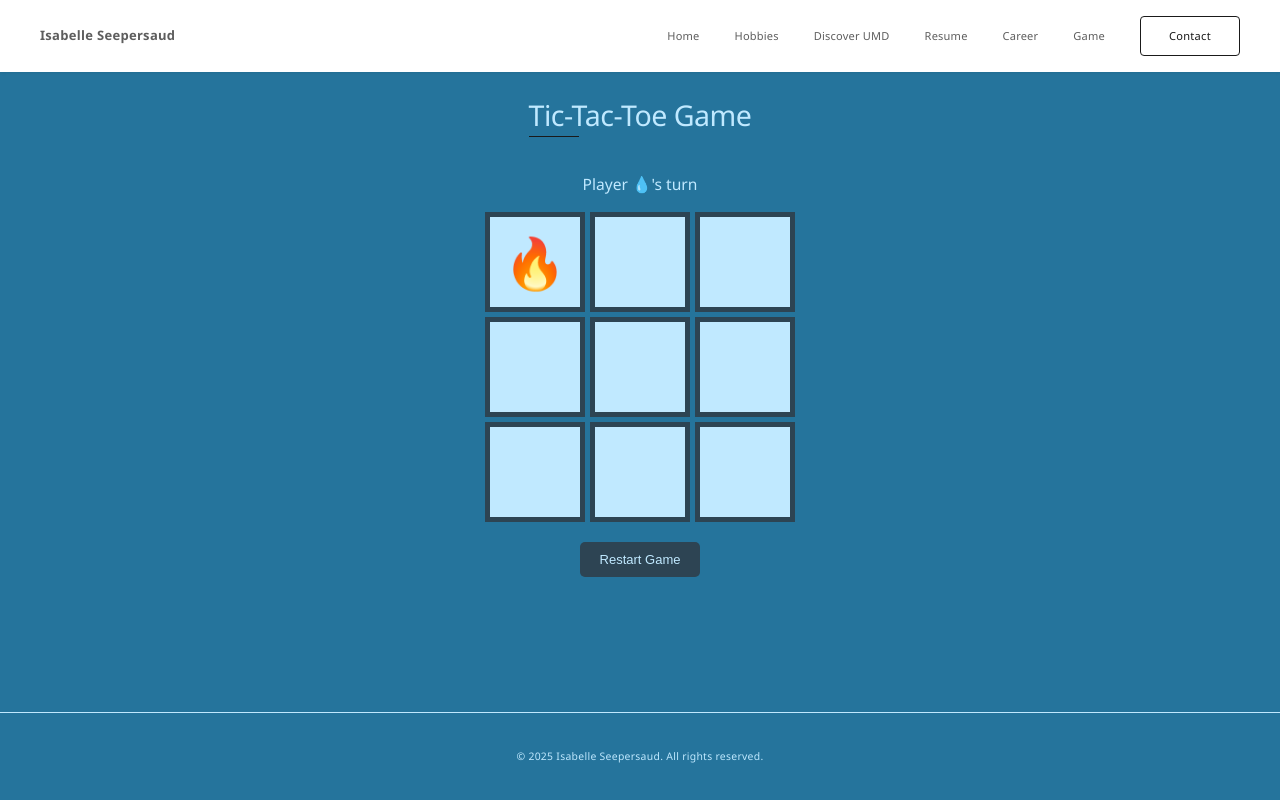
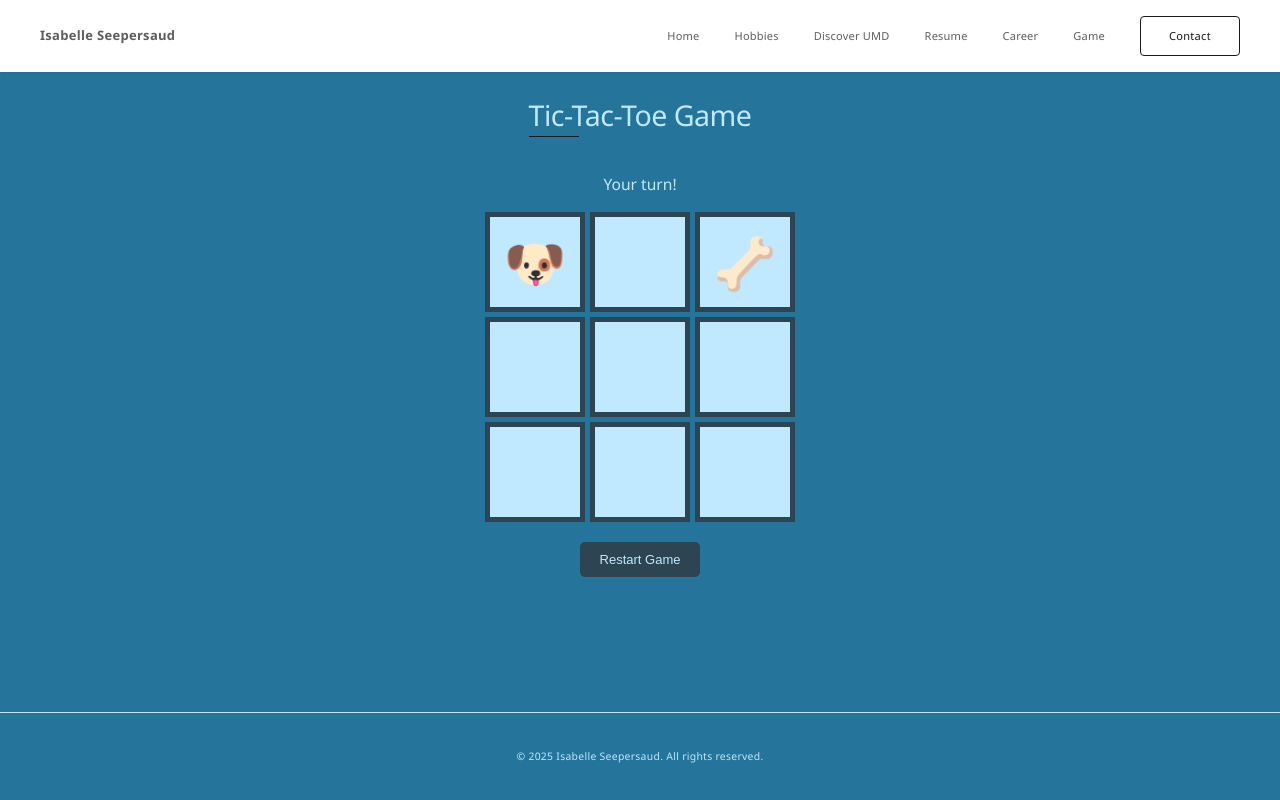
Before and after one commit to seepe003-lgtm/isabelleseepersaud, a plain HTML site: page media/game.html in a window 1280 px wide. Both pictures are taken after a click on the element 535 px from the left and 262 px from the top of the page. Drawn offline with Linux system fonts and the light colour scheme.

Commit message:
modified:   media/career.html modified:   media/game.html

```diff
--- a/media/game.html
+++ b/media/game.html
@@ -132,7 +132,149 @@
       <source src="retro-arcade-game-music-297305.mp3" type="audio/mpeg">
    </audio>
 
-   <!-- Include external game script -->
-   <script src="../js/game.js"></script>
+   <script>
+      const gameBoard = ['', '', '', '', '', '', '', '', ''];
+      const bulldog = '🐶';  // Player
+      const bone = '🦴';     // Computer
+      let currentPlayer = bulldog;
+      let gameActive = true;
+      let autoRestartTimeout = null;
+      const bgMusic = document.getElementById('bgMusic');
+      let musicStarted = false;
+
+      // Start music on first user interaction
+      function startMusic() {
+         if (!musicStarted) {
+            bgMusic.volume = 0.5; // Set volume to 50%
+            bgMusic.play()
+               .then(() => console.log('Music started successfully'))
+               .catch(e => {
+                  console.error('Audio error:', e);
+                  alert('Music file not found or cannot play');
+               });
+            musicStarted = true;
+         }
+      }
+
+      const winningConditions = [
+         [0,1,2],
+         [3,4,5],
+         [6,7,8],
+         [0,3,6],
+         [1,4,7],
+         [2,5,8],
+         [0,4,8],
+         [2,4,6]
+      ];
+
+      const cells = document.querySelectorAll('.cell');
+      const message = document.getElementById('message');
+      const resetButton = document.getElementById('resetButton');
+
+      function handleCellClick(e) {
+         startMusic(); // Start music on first click
+         const index = e.target.getAttribute('data-index');
+
+
+         if (gameBoard[index] !== '' || !gameActive || currentPlayer !== bulldog) {
+            return;
+         }
+
+
+         makeMove(index, bulldog);
+
+
+         if (!gameActive) return;
+
+
+         currentPlayer = bone;
+         message.textContent = "Computer's turn!";
+         setTimeout(computerMove, 700);
+      }
+
+
+      function makeMove(index, player) {
+         gameBoard[index] = player;
+         cells[index].textContent = player;
+
+
+         if (checkWin()) {
+            message.textContent = `${player === bulldog ? 'You ' : 'Computer '} won! 🎉`;
+            gameActive = false;
+            scheduleRestart();
+            return;
+         }
+
+
+         if (isDraw()) {
+            message.textContent = "It's a draw!";
+            gameActive = false;
+            scheduleRestart();
+            return;
+         }
+
+
+         currentPlayer = player === bulldog ? bone : bulldog;
+         if (gameActive) {
+            message.textContent = currentPlayer === bulldog ? "Your turn!" : "Computer's turn!";
+         }
+      }
+
+
+      function computerMove() {
+         if (!gameActive) return;
+
+
+         const availableIndices = gameBoard
+            .map((val, idx) => val === '' ? idx : null)
+            .filter(val => val !== null);
+
+
+         if (availableIndices.length === 0) return;
+
+
+         const randomIndex = availableIndices[Math.floor(Math.random() * availableIndices.length)];
+         makeMove(randomIndex, bone);
+      }
+
+
+      function checkWin() {
+         return winningConditions.some(condition => {
+            const [a, b, c] = condition;
+            return gameBoard[a] && gameBoard[a] === gameBoard[b] && gameBoard[b] === gameBoard[c];
+         });
+      }
+
+
+      function isDraw() {
+         return gameBoard.every(cell => cell !== '');
+      }
+
+
+      function resetGame() {
+         clearTimeout(autoRestartTimeout);
+         for (let i = 0; i < gameBoard.length; i++) {
+            gameBoard[i] = '';
+            cells[i].textContent = '';
+         }
+         currentPlayer = bulldog;
+         gameActive = true;
+         message.textContent = `Your turn!`;
+      }
+
+
+      function scheduleRestart() {
+         autoRestartTimeout = setTimeout(() => {
+            resetGame();
+         }, 2000);
+      }
+
+
+      cells.forEach(cell => cell.addEventListener('click', handleCellClick));
+      resetButton.addEventListener('click', () => {
+         startMusic();
+         resetGame();
+      });
+   </script>
 </body>
 </html>
```
Also changed, not shown: media/career.html (+5 -4 lines).
